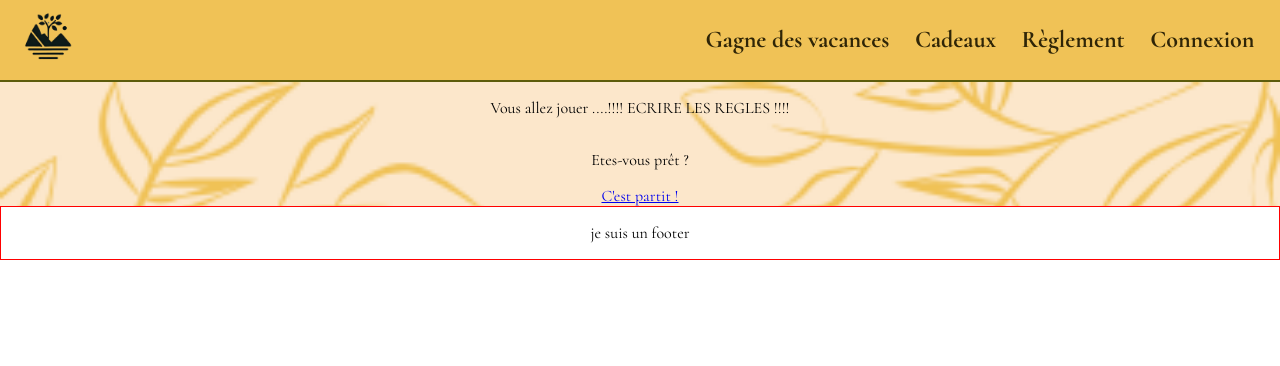
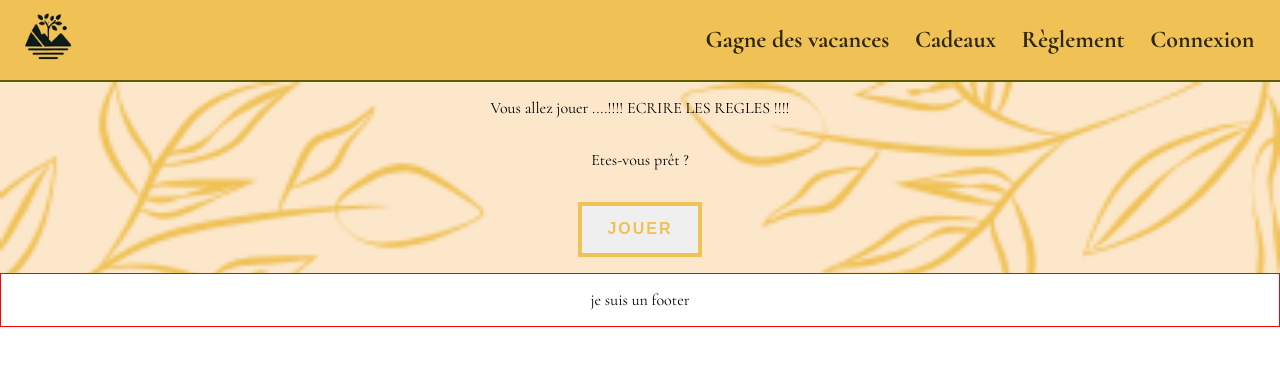
Before and after one commit to ChloeSeclier/Hackathon2025-TEC, a React (Vite) app: page /regles-jeu in a window 1280 px wide. Shown: the top 366 px of the page. Built offline with nearby package versions, Linux system fonts and the light colour scheme.

Commit message:
button play ok

```diff
--- a/src/components/buttonPlay.jsx
+++ b/src/components/buttonPlay.jsx
@@ -1,19 +1,39 @@
-export default function ButtonPlay(){
-    return <>
-<button class="c-button c-button--gooey"> Hover me
+import '../css/buttonPlay.css';
+
+export default function ButtonPlay() {
+  return (
+    <>
+      <button class="c-button c-button--gooey">
+        {' '}
+        JOUER
         <div class="c-button__blobs">
           <div></div>
           <div></div>
           <div></div>
         </div>
       </button>
-<svg xmlns="http://www.w3.org/2000/svg" version="1.1" style="display: block; height: 0; width: 0;">
+      <svg
+        xmlns="http://www.w3.org/2000/svg"
+        version="1.1"
+        style={{ display: 'block', height: 0, width: 0 }}
+      >
         <defs>
           <filter id="goo">
-      <feGaussianBlur in="SourceGraphic" stdDeviation="10" result="blur"></feGaussianBlur>
-      <feColorMatrix in="blur" mode="matrix" values="1 0 0 0 0  0 1 0 0 0  0 0 1 0 0  0 0 0 18 -7" result="goo"></feColorMatrix>
+            <feGaussianBlur
+              in="SourceGraphic"
+              stdDeviation="10"
+              result="blur"
+            ></feGaussianBlur>
+            <feColorMatrix
+              in="blur"
+              mode="matrix"
+              values="1 0 0 0 0  0 1 0 0 0  0 0 1 0 0  0 0 0 18 -7"
+              result="goo"
+            ></feColorMatrix>
             <feBlend in="SourceGraphic" in2="goo"></feBlend>
           </filter>
         </defs>
-</svg></>
+      </svg>
+    </>
+  );
 }
--- a/src/components/reglesJeu.jsx
+++ b/src/components/reglesJeu.jsx
@@ -1,5 +1,6 @@
 import { Link } from 'react-router-dom';
 import '../css/jeu.css';
+import ButtonPlay from './buttonPlay';
 
 export default function ReglesJeu() {
   return (
@@ -7,7 +8,9 @@ export default function ReglesJeu() {
       <div className="container-jeu">
         <p>Vous allez jouer ....!!!! ECRIRE LES REGLES !!!!</p>
         <p>Etes-vous prêt ?</p>
-        <Link to="/jeu">C'est partit !</Link>
+        <Link to="/jeu">
+          <ButtonPlay />{' '}
+        </Link>
       </div>
     </>
   );
--- /dev/null
+++ b/src/css/buttonPlay.css
@@ -0,0 +1,68 @@
+/* From Uiverse.io by cssbuttons-io */
+.c-button {
+  color: #000;
+  font-weight: 700;
+  font-size: 16px;
+  text-decoration: none;
+  padding: 0.9em 1.6em;
+  cursor: pointer;
+  display: inline-block;
+  vertical-align: middle;
+  position: relative;
+  z-index: 1;
+  margin: 1rem;
+}
+
+.c-button--gooey {
+  color: #f0c256;
+  text-transform: uppercase;
+  letter-spacing: 2px;
+  border: 4px solid #f0c256;
+  border-radius: 0;
+  position: relative;
+  transition: all 700ms ease;
+}
+
+.c-button--gooey .c-button__blobs {
+  height: 100%;
+  filter: url(#goo);
+  overflow: hidden;
+  position: absolute;
+  top: 0;
+  left: 0;
+  bottom: -3px;
+  right: -1px;
+  z-index: -1;
+}
+
+.c-button--gooey .c-button__blobs div {
+  background-color: #f0c256;
+  width: 34%;
+  height: 100%;
+  border-radius: 100%;
+  position: absolute;
+  transform: scale(1.4) translateY(125%) translateZ(0);
+  transition: all 700ms ease;
+}
+
+.c-button--gooey .c-button__blobs div:nth-child(1) {
+  left: -5%;
+}
+
+.c-button--gooey .c-button__blobs div:nth-child(2) {
+  left: 30%;
+  transition-delay: 60ms;
+}
+
+.c-button--gooey .c-button__blobs div:nth-child(3) {
+  left: 66%;
+  transition-delay: 25ms;
+}
+
+.c-button--gooey:hover {
+  color: #fce7cb;
+}
+
+.c-button--gooey:hover .c-button__blobs div {
+  transform: scale(1.4) translateY(0) translateZ(0);
+}
--- a/src/pages/Home.jsx
+++ b/src/pages/Home.jsx
@@ -16,7 +16,9 @@ export default function Home() {
           selon votre besoin.
         </h2>
         <Carousel />
-        <button><Link to="/regles-jeu">TENTER MA CHANCE</Link></button>
+        <button>
+          <Link to="/regles-jeu">TENTER MA CHANCE</Link>
+        </button>
       </div>
     </>
   );
```
Also changed, not shown: src/components/header.jsx (+7 -4 lines), src/components/Scale.jsx (line endings or trailing spaces). Lines whose indentation alone changed are shown as unchanged.
